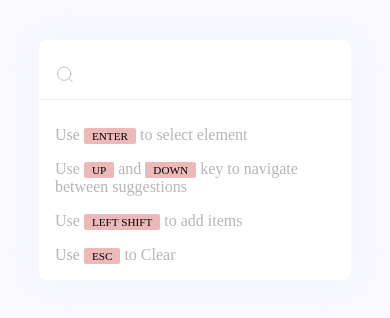
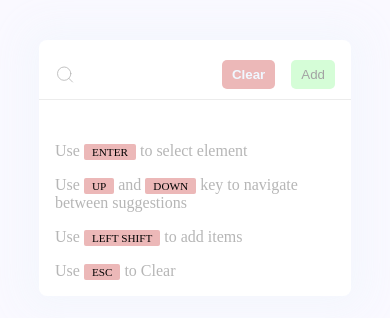
Before and after one commit to RishabhVerma098/zenatrixTask, a React (Create React App) app: page / in a window 390 px wide. Shown: the part 160-478 px from the top of the page. Built offline with nearby package versions, Linux system fonts and the light colour scheme.

Commit message:
upgrade toch mobile and clear add button nothing found

```diff
--- a/src/components/searchBar.css
+++ b/src/components/searchBar.css
@@ -19,7 +19,8 @@
 }
 
 .search-bar .message {
-  padding-left: 2rem;
+  padding-left: 20px;
+  margin-bottom: 1rem;
 }
 
 .search-bar .message h4 {
@@ -41,6 +42,7 @@
   padding-bottom: 10px;
   display: flex;
 }
+
 .search-bar .search img {
   margin-left: 1rem;
   width: 20px;
@@ -54,6 +56,29 @@
   padding-left: 20px;
   color: rgb(184, 184, 184);
   font-size: 2rem;
+}
+
+.search-bar .search .clear-add {
+  display: flex;
+  margin-right: 1rem;
+}
+
+.search-bar .search .clear-add button {
+  margin-left: 1rem;
+  padding: 5px 10px 5px 10px;
+  border: none;
+  border-radius: 5px;
+  background-color: rgb(213, 253, 215);
+  color: rgb(163, 163, 163);
+}
+.search-bar .search .clear-add :hover {
+  cursor: pointer;
+}
+
+.search-bar .search .clear-add .clear {
+  background-color: rgb(236, 184, 184);
+  color: aliceblue;
+  font-weight: 700;
 }
 
 .search-bar .search input:focus {
@@ -89,6 +114,16 @@
   color: black;
   border-radius: 2px;
 }
+
+.search-bar .found {
+  margin-left: 20px;
+  padding: 4px 8px 4px 8px;
+  background-color: rgb(186, 177, 226);
+  width: max-content;
+  font-size: 0.8rem;
+  border-radius: 3px;
+  color: aliceblue;
+}
 .search-bar ul {
   width: 100%;
   max-height: 400px;
@@ -96,11 +131,23 @@
   margin-bottom: 1rem;
 }
 .search-bar ul li {
+  margin: 10px 10px 0px 10px;
+  border-radius: 5px;
+  background-color: thistle;
+}
+
+.search-bar ul li button {
   padding: 0.8rem;
-  margin: 0px 10px 0px 10px;
   border-radius: 5px;
+  border: none;
+  width: 100%;
+  height: 100%;
+  text-align: start;
+  background-color: white;
+  font-size: 1.2rem;
 }
-.search-bar ul li:hover {
+
+.search-bar ul li button :hover {
   cursor: pointer;
   background-color: var(--selectColor);
 }
--- a/src/components/searchBar.js
+++ b/src/components/searchBar.js
@@ -25,6 +25,7 @@ function SearchBar() {
   const fruits = useSelector((state) => state.fruitsReducer);
   const filteredOptions = useSelector((state) => state.filterReducer);
   const added = useSelector((state) => state.addedReducer);
+  const [found, setFound] = useState(true);
 
   const onChangeOptions = (e) => {
     const userInput = e.target.value;
@@ -35,6 +36,13 @@ function SearchBar() {
       suggestions = fruits.sort().filter((v) => regex.test(v));
     }
     setText(userInput);
+
+    if (suggestions.length === 0) {
+      setFound(false);
+    } else {
+      setFound(true);
+    }
+
     let x = highlight(suggestions, userInput); //utily function
     dispatch(filteredSuggetion(suggestions, x));
     setAcativeOptions(0);
@@ -53,21 +61,23 @@ function SearchBar() {
           {filteredOptions.htmlVal.map((val, index) => {
             if (activeOption === index) {
               return (
-                <li
-                  onClick={() => onClick(filteredOptions.normal[index])}
-                  key={index}
-                  style={{ backgroundColor: "#ebeaf2" }}
-                  dangerouslySetInnerHTML={{ __html: val }}
-                ></li>
+                <li key={index}>
+                  <button
+                    onClick={onClick}
+                    dangerouslySetInnerHTML={{ __html: val }}
+                    style={{ backgroundColor: "#ebeaf2" }}
+                  ></button>
+                </li>
               );
             }
 
             return (
-              <li
-                onClick={() => onClick(filteredOptions.normal[index])}
-                key={index}
-                dangerouslySetInnerHTML={{ __html: val }}
-              ></li>
+              <li key={index}>
+                <button
+                  onClick={onClick}
+                  dangerouslySetInnerHTML={{ __html: val }}
+                ></button>
+              </li>
             );
           })}
         </ul>
@@ -100,14 +110,16 @@ function SearchBar() {
     }
     //ESC
     else if (e.keyCode === 27) {
-      dispatch(filteredSuggetion([], []));
-      setText("");
-      setAcativeOptions(0);
+      // dispatch(filteredSuggetion([], []));
+      // setText("");
+      // setAcativeOptions(0);
+      clearText();
     }
     //LEFT SHIFT
     else if (e.keyCode === 16) {
-      setText("");
-      dispatch(element_added(text, fruits));
+      // setText("");
+      // dispatch(element_added(text, fruits));
+      addText();
     }
   };
 
@@ -133,6 +145,16 @@ function SearchBar() {
     return temp;
   };
 
+  const clearText = () => {
+    dispatch(filteredSuggetion([], []));
+    setText("");
+    setAcativeOptions(0);
+  };
+  const addText = () => {
+    setText("");
+    dispatch(element_added(text, fruits));
+  };
+
   const [see, setSee] = useState(true);
 
   useEffect(() => {
@@ -152,6 +174,12 @@ function SearchBar() {
           onChange={onChangeOptions}
           onKeyDown={onKey}
         ></input>
+        <div className="clear-add">
+          <button onClick={clearText} className="clear">
+            Clear
+          </button>
+          <button onClick={addText}>Add</button>
+        </div>
       </div>
       <div className="message">
         {added === null ? null : added ? (
@@ -162,6 +190,7 @@ function SearchBar() {
           <h4>Element already present</h4>
         ) : null}
       </div>
+      {found ? null : <h4 className="found">Nothing found </h4>}
       {filteredOptions.normal.length === 0 ? <KeyData /> : null}
       {renderOptions()}
     </div>
```
